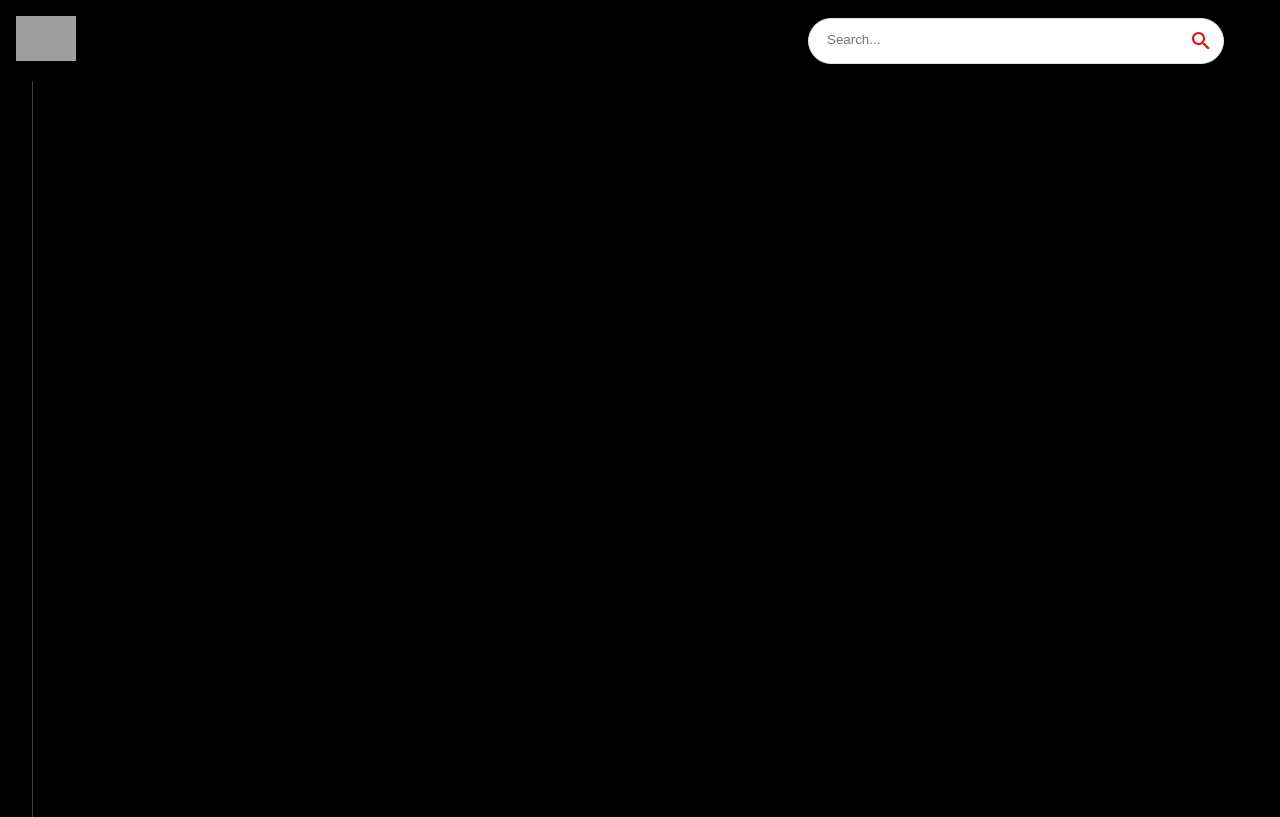
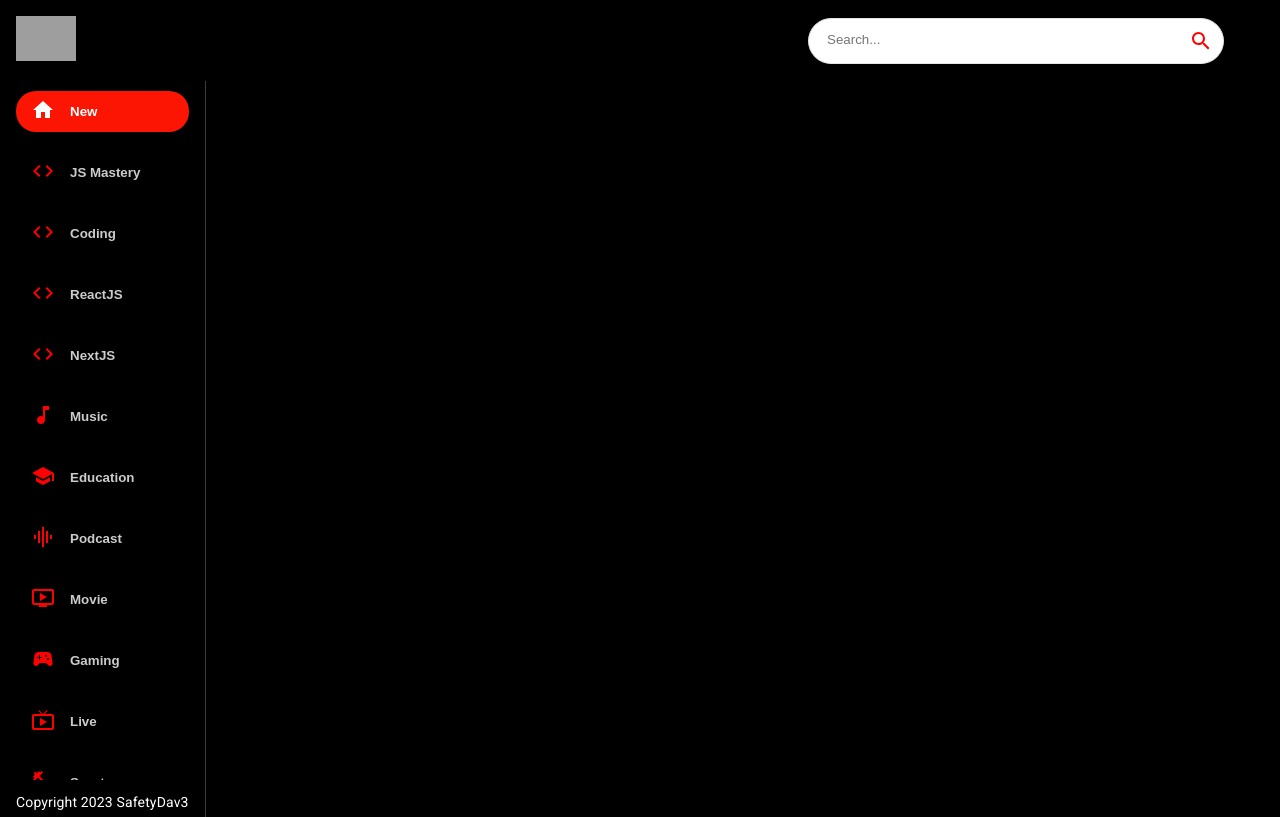
Before and after one commit to SafetyDav3/youtube3.0, a React (Create React App) app: page / in a window 1280 px wide. Built offline with nearby package versions, Linux system fonts and the light colour scheme; grey boxes are pictures that could not be loaded.

Commit message:
sidebar made and css functions

```diff
--- a/public/index.html
+++ b/public/index.html
@@ -19,7 +19,7 @@
       rel="stylesheet"
       href="https://fonts.googleapis.com/icon?family=Material+Icons"
     />
-    <title>JSM Media</title>
+    <title>RealTube</title>
   </head>
   <body>
     <div id="root"></div>
--- a/src/components/Feed.jsx
+++ b/src/components/Feed.jsx
@@ -1,11 +1,18 @@
 import React from 'react'
 import { useState, useEffect } from 'react'
 import { Box, Stack, Typography } from '@mui/material'
+import Sidebar from './Sidebar'
 
 const Feed = () => {
   return (
     <Stack sx={{ flexDirection: {sx:'column', md:'row'}}}>
       <Box sx={{ height: {sx:'auto', md:'92vh'}, borderRight:'1px solid #3d3d3d', px: { sx: 0, md:2}}}>
+
+        <Sidebar />
+
+        <Typography className='copyright' variant="body2" sx={{ mt:1.5, color:'#fff'}}>
+          Copyright 2023 SafetyDav3
+        </Typography>
 
       </Box>
     </Stack>
--- /dev/null
+++ b/src/components/Sidebar.jsx
@@ -0,0 +1,33 @@
+import React from "react";
+
+import { Stack } from "@mui/material";
+import { categories } from "../utils/constants";
+
+const selectedCategory = "New";
+
+const Sidebar = () => (
+  <Stack
+    direction="row"
+    sx={{
+      overflowY: "auto",
+      height: { sx: "auto", md: "95%" },
+      flexDirection: { md: "column" },
+    }}
+  >
+    {categories.map((category) => (
+      <button
+        className="category-btn"
+        style={{
+          background: category.name === selectedCategory && "#fc1503",
+          color: "white",
+        }}
+        key={category.name}
+      >
+        <span style={{ color: category.name === selectedCategory ? 'white' : 'red', marginRight: '15px'}}>{category.icon}</span>
+        <span style={{ opacity: category.name === selectedCategory ? '1' : '0.8'}}>{category.name}</span>
+      </button>
+    ))}
+  </Stack>
+);
+
+export default Sidebar;
--- a/src/components/index.js
+++ b/src/components/index.js
@@ -4,3 +4,4 @@ export { default as ChannelDetail } from './ChannelDetail'
 export { default as SearchFeed } from './SearchFeed'
 export { default as VideoDetail } from './VideoDetail'
 export { default as SearchBar } from './SearchBar'
+export { default as Sidebar } from './Sidebar'
```
